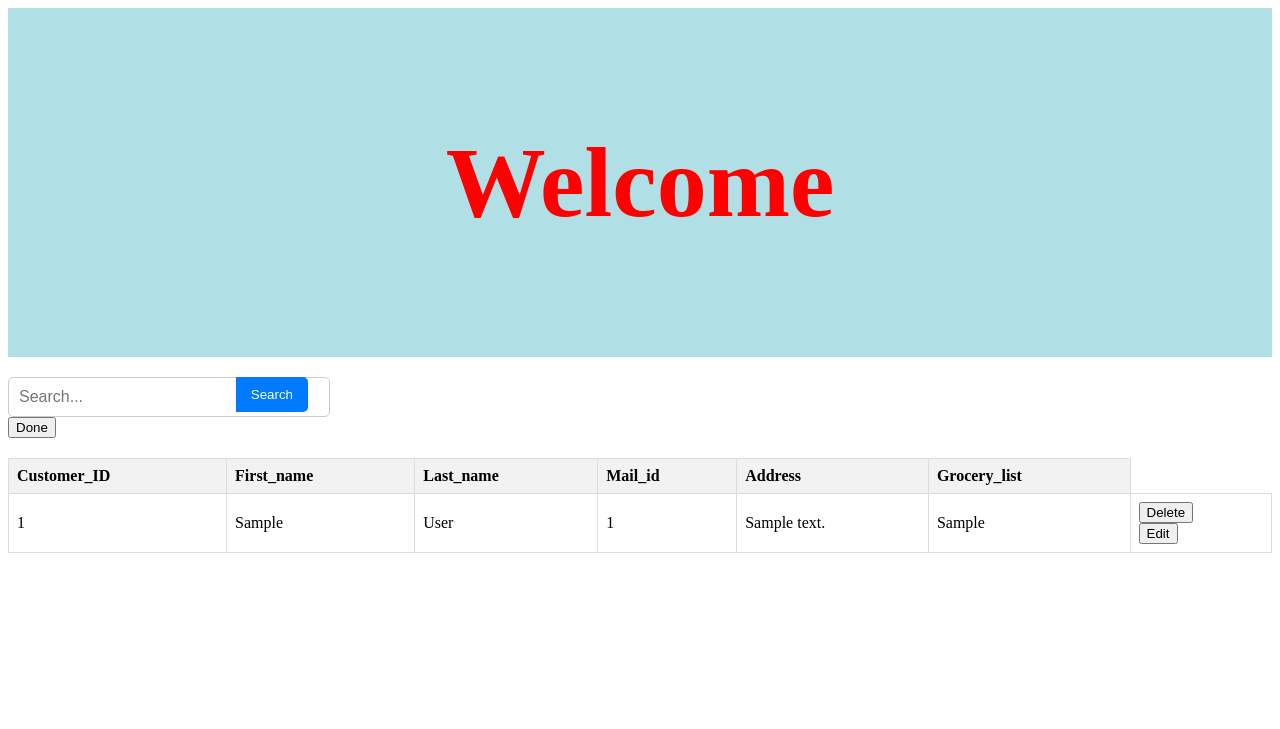
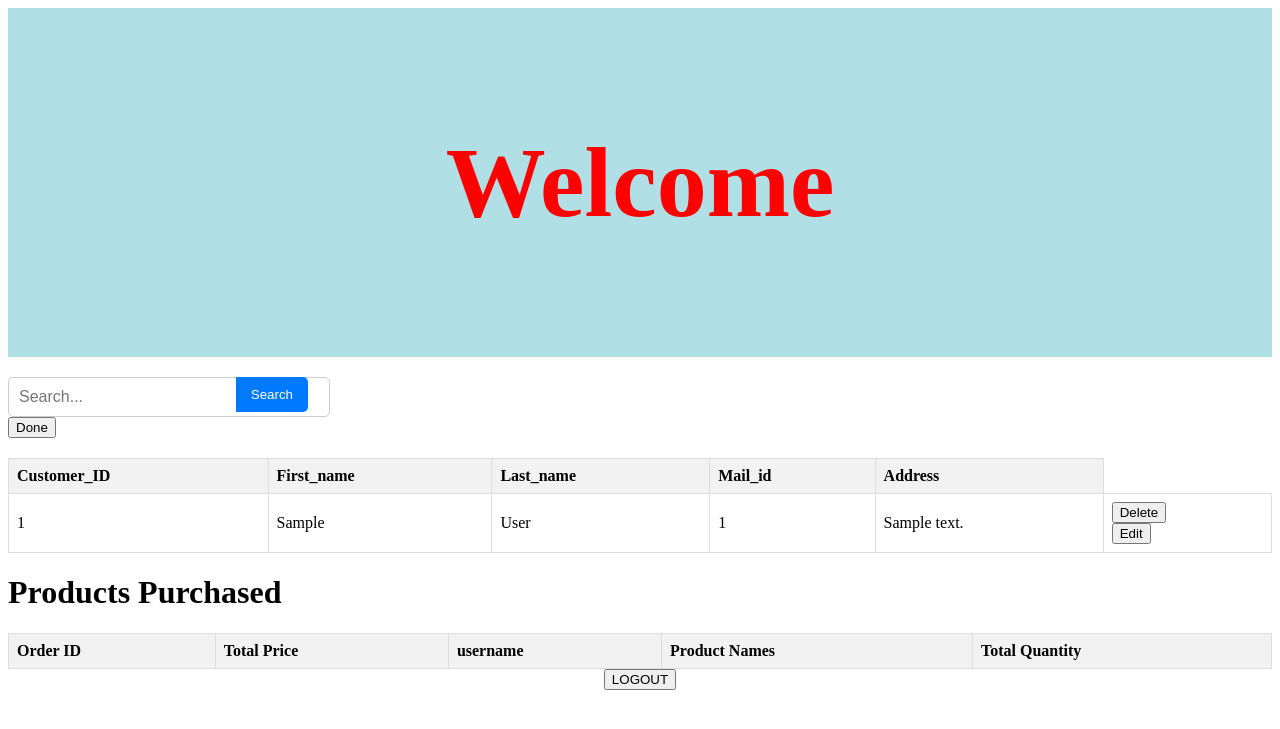
Before and after one commit to gunasimhareddy72/pythonCA_2Assignment, a Flask app: page /adminhome.html in a window 1280 px wide. Shown: the top 729 px of the page. Run offline with Flask 3, Linux system fonts and the light colour scheme; a database or web service that is not in the repository returns one stand-in record (values such as "Sample title"); lists and menus that the app fills with data are empty; some libraries are stand-ins or nearby versions.

Commit message:
changes adminhome.html

```diff
--- a/templates/adminhome.html
+++ b/templates/adminhome.html
@@ -25,7 +25,7 @@
                     <th>Last_name</th>
                     <th>Mail_id</th>
                     <th>Address</th>
-                    <th>Grocery_list</th>
+
                 </tr>
             </thead>
             <tbody>
@@ -36,7 +36,7 @@
                     <td>{{ customer.last_name }}</td>
                     <td>{{ customer.mail_id }}</td>
                     <td>{{ customer.address }}</td>
-                    <td>{{ customer.gecrios_list }}</td>
+
                     <td>
                         <form method="post" action="{{ url_for('delete_customer_admin', customer_id=customer['customer_id']) }}">
                             <button type="submit">Delete</button>
@@ -50,6 +50,36 @@
                 {% endfor %}
             </tbody>
         </table>
+        <h1>Products Purchased</h1>
+
+
+    <table>
+        <thead>
+            <tr>
+                <th>Order ID</th>
+                <th>Total Price</th>
+                <th>username</th>
+                <th>Product Names</th>
+                <th>Total Quantity</th>
+            </tr>
+        </thead>
+        <tbody>
+            {% for product in products %}
+            <tr>
+                <td>{{ product.order_id }}</td>
+                <td>{{ product.total_price }}</td>
+                <td>{{ product.username }}</td>
+                <td>{{ product.product_names }}</td>
+                <td>{{ product.total_quantity }}</td>
+            </tr>
+            {% endfor %}
+        </tbody>
+    </table>
+
+    <form class="logout_button" action="login.html">
+        <CENTER><button class="logout_button">LOGOUT</button></CENTER>
+    </form>
+
 
     </body>
 </html>
```
